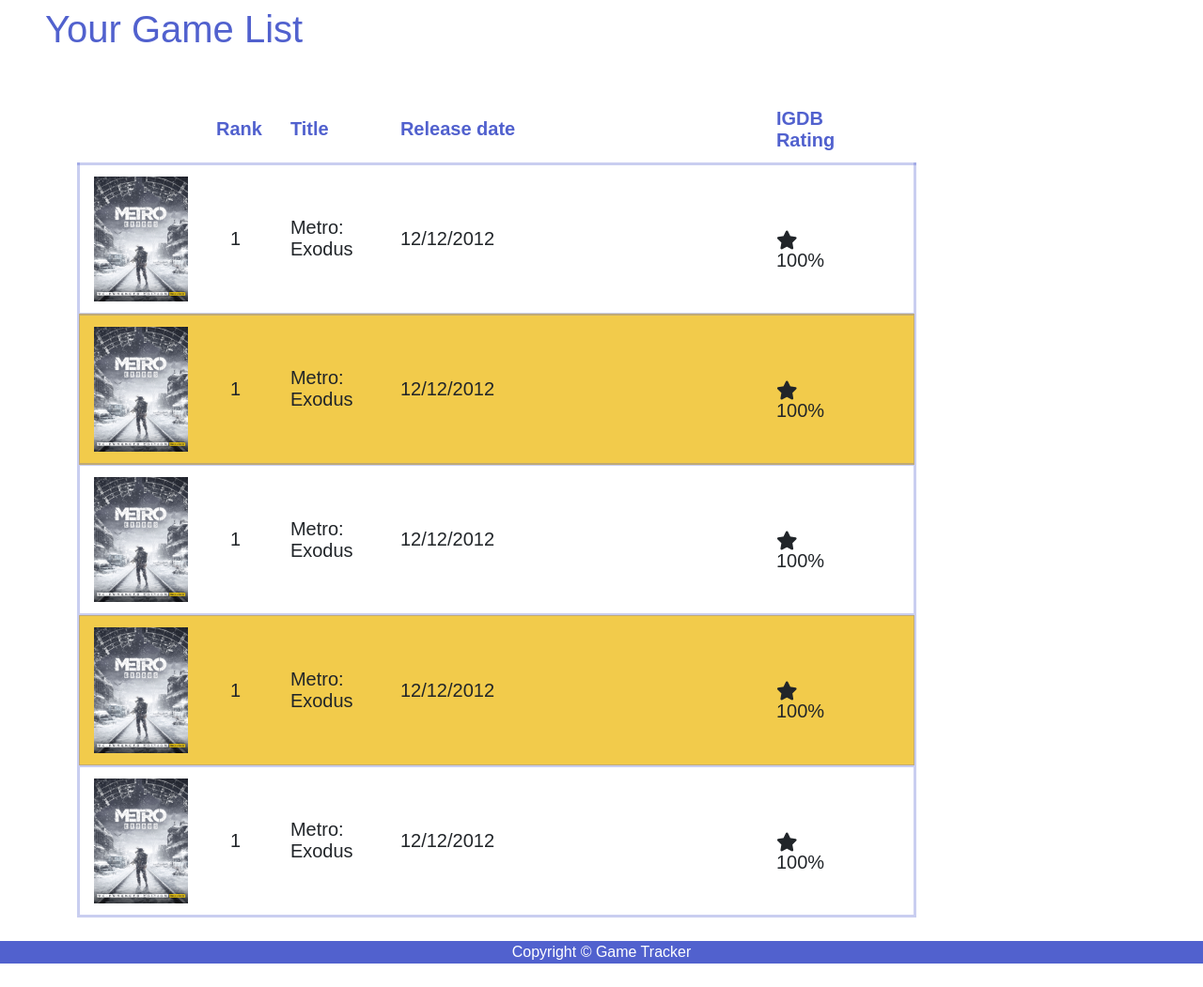
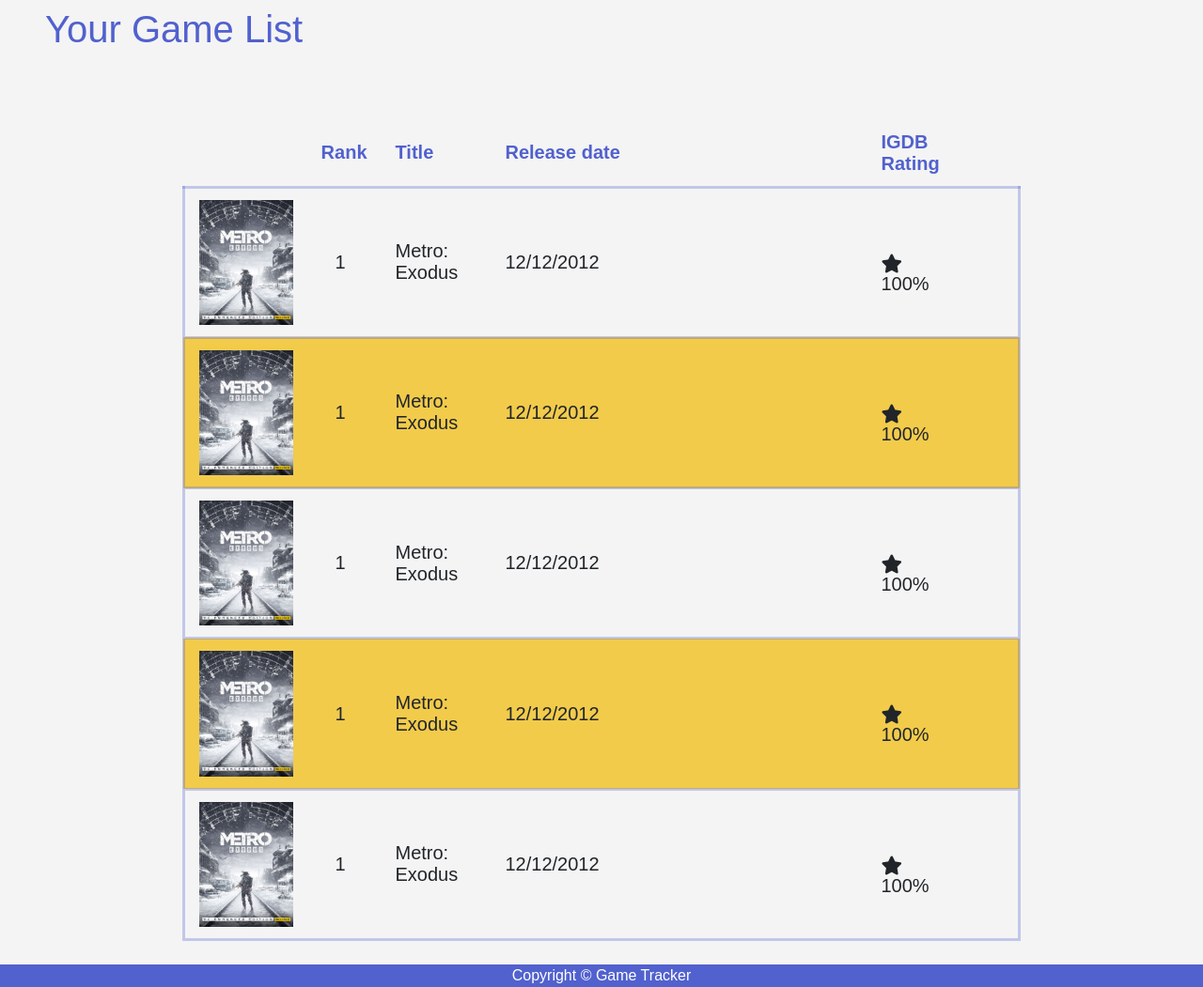
Before and after one commit to Mastle/game-tracker-app, a PHP site: page /game-list.html in a window 1280 px wide. Shown: the part 72-1123 px from the top of the page at 94% size. Before the commit the page ends 1098 px from the top, so only its background shows below. Run offline with PHP 8.4, Linux system fonts and the light colour scheme; some libraries are stand-ins or nearby versions.

Commit message:
centered table

```diff
--- a/game-list.html
+++ b/game-list.html
@@ -36,7 +36,7 @@
         </div>
     </nav>
     <h1 class="ms-5 mt-3" style="color: var(--han-blue)">Your Game List</h1>
-    <div class="container mt-5">
+    <div class="container mt-5 d-flex justify-content-center">
      <table class="content-table">
         <thead>
             <tr>
--- a/index.html
+++ b/index.html
@@ -6,6 +6,7 @@
     <link rel="stylesheet" href="vendor/twbs/bootstrap/dist/css/bootstrap.min.css">
     <link rel="stylesheet" href="styles/style.css">
     <script defer src="scripts/script.js"></script>
+    <!-- Try to recreate the nav menu with fontawesome latest version and Alpine JS after you're finished with the other parts -->
     <link rel='stylesheet' href='https://cdnjs.cloudflare.com/ajax/libs/font-awesome/5.10.2/css/all.css'><link rel="stylesheet" href="./style.css">
     <link rel="stylesheet" href="https://cdnjs.cloudflare.com/ajax/libs/font-awesome/6.2.1/css/all.min.css" integrity="sha512-MV7K8+y+gLIBoVD59lQIYicR65iaqukzvf/nwasF0nqhPay5w/9lJmVM2hMDcnK1OnMGCdVK+iQrJ7lzPJQd1w==" crossorigin="anonymous" referrerpolicy="no-referrer" />
     <title>Game Tracker</title>
@@ -45,7 +46,6 @@
         </form>
     </div>
     <div class="container d-flex justify-content-center mt-5 pt-5">
-        <!-- Looking ahead: What should the proper size of each game image be? -->
     <img class="framed" src="./assets/mock-game-image-1.jpg" alt="random image"> <!-- https://picsum.photos/seed/picsum/400/400 -->
     </div>
     <div class="container mt-5">
@@ -138,6 +138,7 @@
     </div>
 </footer>
 
+<!-- Clean up and optimize the frontend code (SCSS, bootstrap, proper CSS classes) then add the php code that is needed for each page -->
 
 
 
--- a/styles/style.css
+++ b/styles/style.css
@@ -7,6 +7,7 @@
 
 body{
 	font-family: 'Exo 2', sans-serif;
+	background-color: #f4f4f4;
 
 }
 
```
